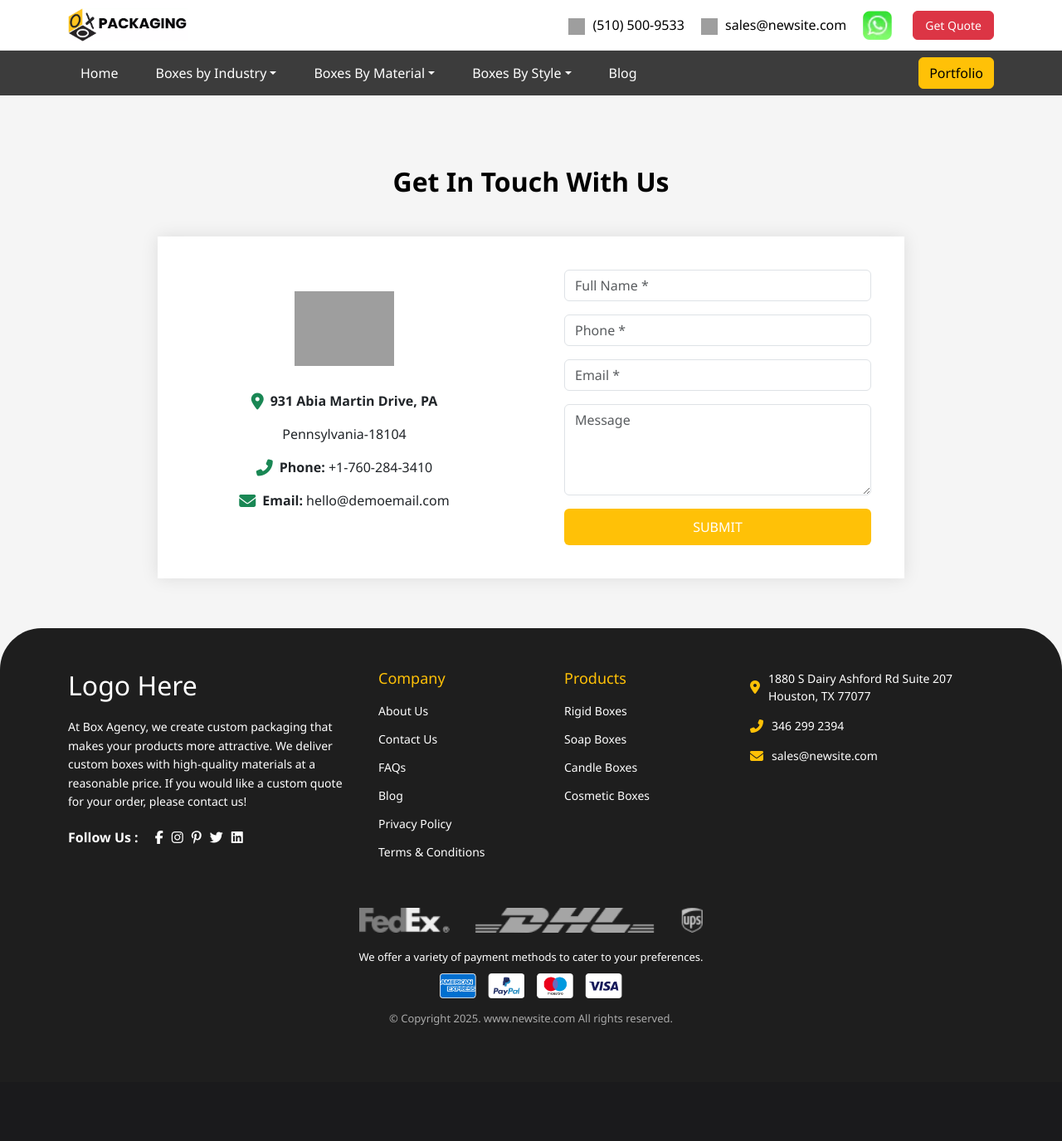
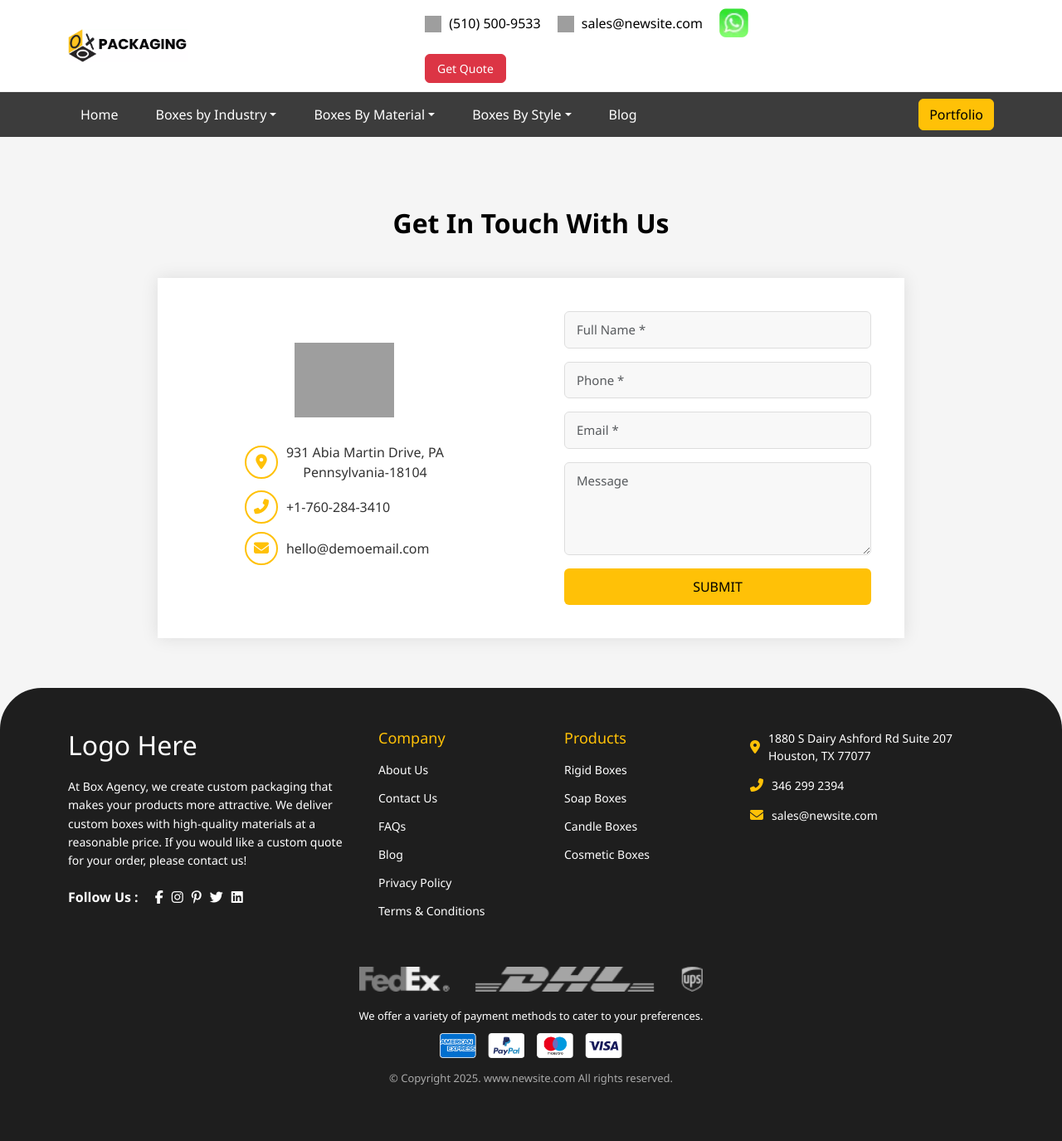
Before and after one commit to codingspeak/newsite, a PHP site: page /contact-us.php in a window 1280 px wide. Shown: the whole page at 83% size. Before the commit the page ends 1236 px from the top, so only its background shows below. Run offline with PHP 8.4, Linux system fonts and the light colour scheme; grey boxes are pictures that could not be loaded.

Commit message:
contact-us-cahnces

```diff
--- a/contact-us.php
+++ b/contact-us.php
@@ -7,25 +7,24 @@
     <div class="contact-wrapper row mx-auto ">
         <div class="contact-left col-md-5">
             <img src="https://cdn-icons-png.flaticon.com/512/1995/1995574.png" alt="Hi Image" />
-           <div class="contact-info text-center">
-  <p class="d-flex justify-content-center align-items-center mb-3">
-    <i class="fas fa-map-marker-alt fa-lg text-success me-2"></i>
-    <strong>931 Abia Martin Drive, PA</strong>
+
+            <div class="content-center">
+                <div class="contact-info">
+                <p>
+                    <i class="fas fa-map-marker-alt"></i>
+                    931 Abia Martin Drive, PA<br>Pennsylvania-18104
                 </p>
-  <p class="mb-3">
-    Pennsylvania-18104
+                <p>
+                    <i class="fas fa-phone-alt"></i>
+                    +1-760-284-3410
                 </p>
-
-  <p class="d-flex justify-content-center align-items-center mb-3">
-    <i class="fas fa-phone-alt fa-lg text-success me-2 "></i>
-    <strong>Phone:</strong>&nbsp;+1-760-284-3410
-  </p>
-
-  <p class="d-flex justify-content-center align-items-center mb-3">
-    <i class="fas fa-envelope fa-lg text-success me-2"></i>
-    <strong>Email:</strong>&nbsp;hello@demoemail.com
+                <p>
+                    <i class="fas fa-envelope"></i>
+                    hello@demoemail.com
                 </p>
             </div>
+            </div>
+
 
         </div>
 
@@ -62,12 +61,12 @@
         const subject = document.getElementById('subject').value;
         const message = document.getElementById('message').value;
 
-            if(name === '' || email === '' || message === '') {
+        if (name === '' || email === '' || message === '') {
             alert('Please fill in all required fields');
             return;
         }
 
-            if(!validateEmail(email)) {
+        if (!validateEmail(email)) {
             alert('Please enter a valid email address');
             return;
         }
--- a/css/contact-us.css
+++ b/css/contact-us.css
@@ -19,6 +19,39 @@
   position: relative;
   z-index: 1;
 }
+.content-center{
+  display: flex;
+  justify-content: center;
+  align-items: center;
+}
+.contact-info i {
+      color: #ffc107; /* soft mint green */
+      border: 2px solid #ffc107;
+      border-radius: 50%;
+      padding: 10px;
+      width: 40px;
+      height: 40px;
+      display: flex;
+      align-items: center;
+      justify-content: center;
+      font-size: 18px;
+    }
+
+    .contact-info p {
+      display: flex;
+      align-items: center;
+      justify-content: start;
+      gap: 10px;
+      margin-bottom: 15px;
+      font-size: 16px;
+      color: #333;
+    }
+
+    .contact-info {
+      max-width: 400px;
+      margin: auto;
+    }
+
 
 .contact-wrapper {
   background: #fff;
@@ -50,19 +83,22 @@
   margin: 10px 0;
 }
 
-.vertical-divider {
-  width: 1px;
-  height: 60%;
-  background-color: #ccc;
-  margin: 0 20px;
-}
+
 
 
 .contact-right {
   padding: 40px;
   /* flex: 1 1 60%; */
 }
-
+.form-control {
+    background-color: #f8f8f8;
+    border: 1px solid #ddd;
+    padding: 10px 14px;
+    font-size: 15px;
+    border-radius: 6px;
+    box-shadow: none;
+    color: #333;
+  }
 .form-control:focus {
   box-shadow: none;
   border-color: #33cc99;
@@ -70,14 +106,14 @@
 
 .btn-submit {
   background-color: #ffc107;
-  color: white;
+  color: black;
   border: none;
   padding-top: 10px;
   padding-bottom: 10px;
 }
 
 .btn-submit:hover {
-  background-color: #28a78b;
+  background-color: #fdbe02;
 }
 
 /* Responsive Fix */
--- a/includes/header.php
+++ b/includes/header.php
@@ -63,6 +63,19 @@
             // $og_type = 'website';
         ?>
          <link rel="stylesheet" href="./css/contact-us.css">
+      <?php
+         }
+      ?>
+
+      <?php
+        if($page_url == 'single-blog.php'){
+            // $canonical = 'category/';
+            // $title = 'Get Rush Order Luxury Custom Boxes Fast & Affordable';
+            // $description = 'Now you can order Rush Order Luxury Custom Boxes online at a low price and have them delivered to your location within a short time period.';
+            // $keywords = 'get rush order quote,fastest quote,beat my quote,affordable quote';
+            // $og_type = 'website';
+        ?>
+         <link rel="stylesheet" href="./css/single-blog.css">
       <?php
          }
       ?>
```
Lines whose indentation alone changed are shown as unchanged.
